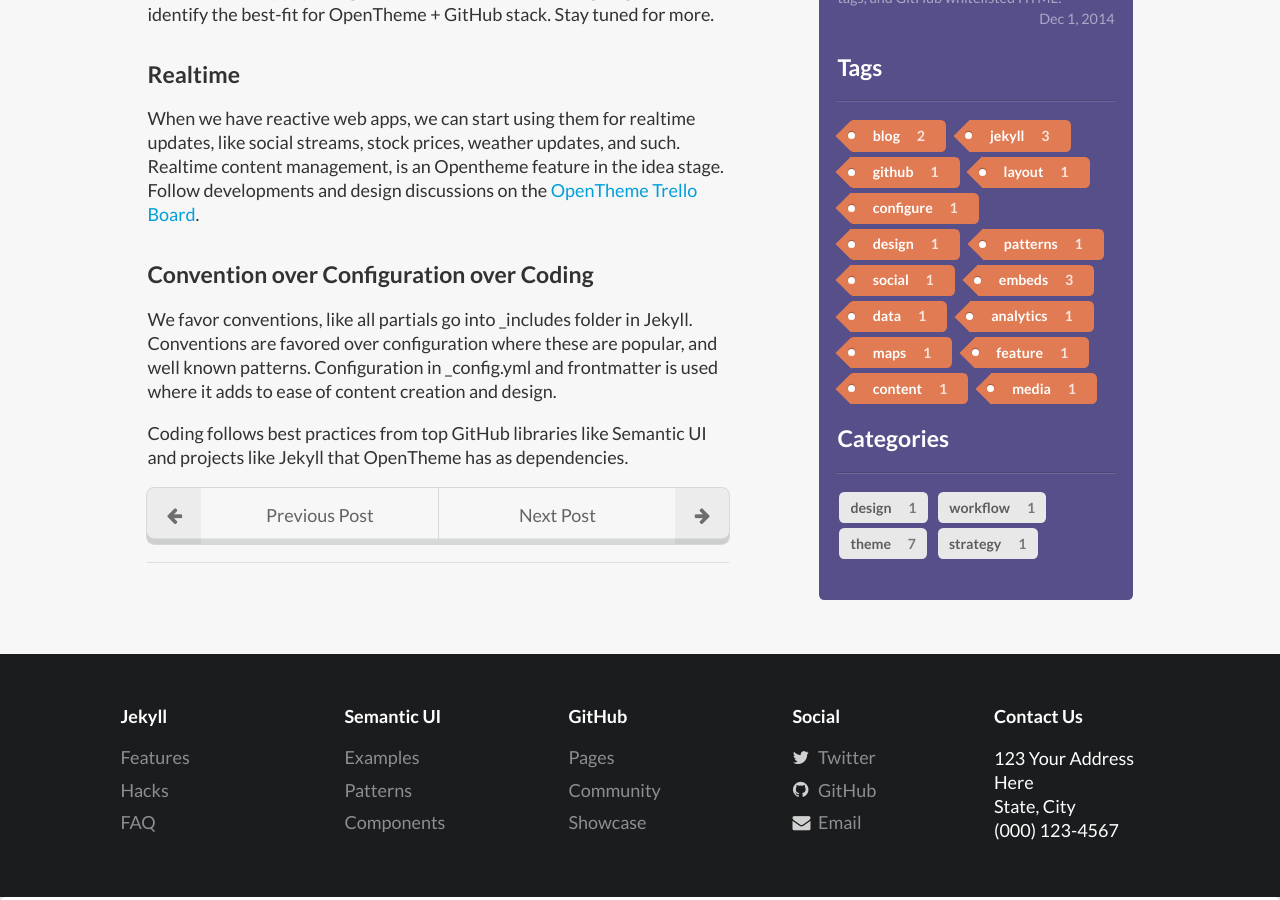
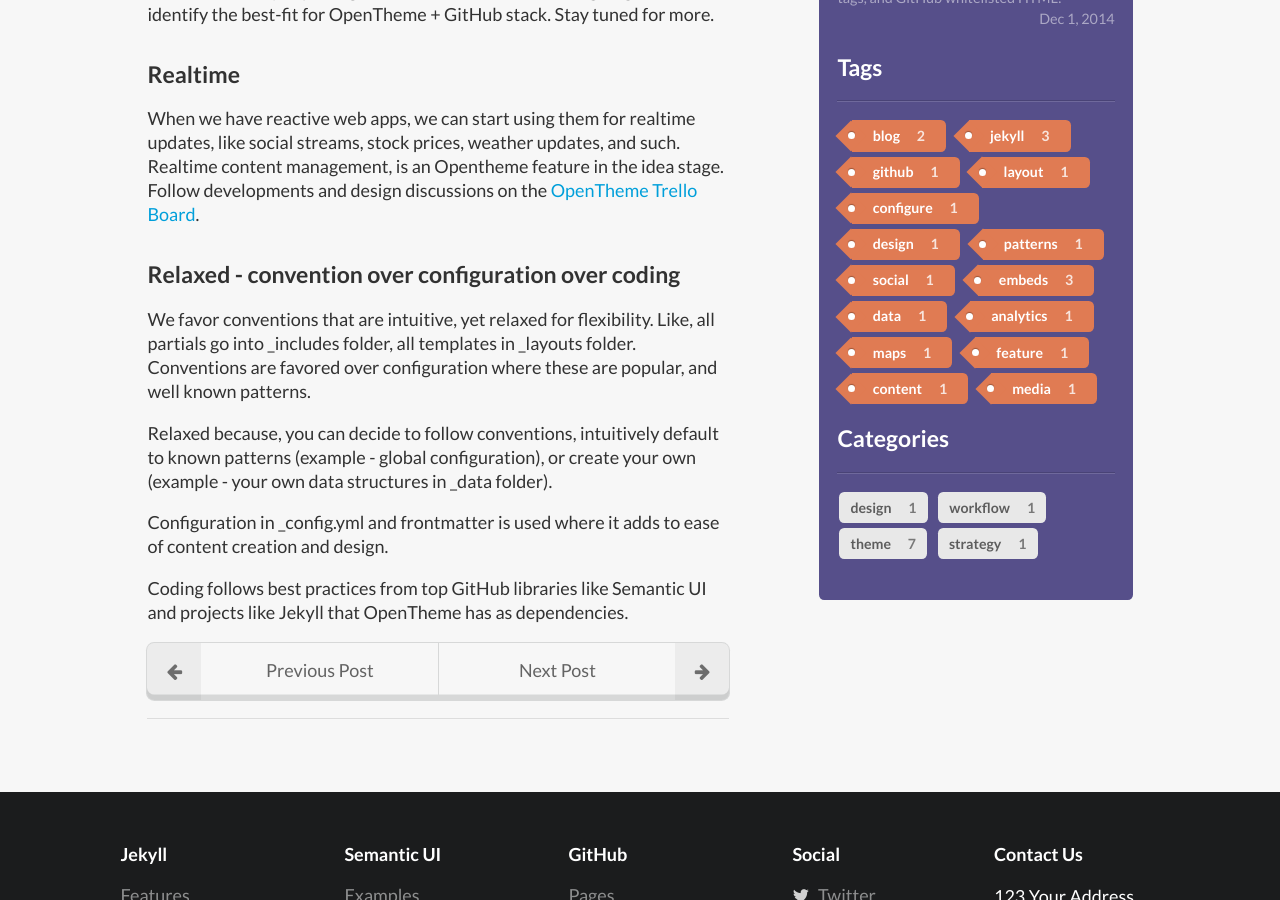
Before and after one commit to manavsehgal/opentheme, a Jekyll site: the page built from _posts/blog/2014-11-29-design-goals-for-opentheme.md, in a window 1280 px wide and 900 px high, scrolled down 1591 px. Built offline with Jekyll 4.4.1, drawn with Linux system fonts in a browser that asks for light colours; nearby versions of some CDN libraries; comment, search, counter and statistics services are not loaded; some of the changed text lies outside the part shown.

Commit message:
Post update - Content strategy...

```diff
--- a/_posts/blog/2014-11-29-design-goals-for-opentheme.md
+++ b/_posts/blog/2014-11-29-design-goals-for-opentheme.md
@@ -7,7 +7,7 @@ tags: design patterns
 category: strategy
 ---
 
-Rapid, Responsive, Reactive, Realtime, Reusable. Convention over Configuration over Coding.
+OpenTheme Design Goals are Rapid, Responsive, Reactive, Realtime, Reusable, and Relaxed.
 
 ### Responsive
 
@@ -56,11 +56,18 @@ social streams, stock prices, weather updates, and such. Realtime content manage
 is an Opentheme feature in the idea stage. Follow developments and design discussions on
 the [OpenTheme Trello Board](https://trello.com/b/Jm8UFV7p).
 
-### Convention over Configuration over Coding
+### Relaxed - convention over configuration over coding
 
-We favor conventions, like all partials go into _includes folder in Jekyll.
+We favor conventions that are intuitive, yet relaxed for flexibility.
+Like, all partials go into _includes folder, all templates in _layouts folder.
 Conventions are favored over configuration where these are popular, and well
-known patterns. Configuration in _config.yml and frontmatter is used where
+known patterns.
+
+Relaxed because, you can decide to follow conventions,
+intuitively default to known patterns (example - global configuration),
+or create your own (example - your own data structures in _data folder).
+
+Configuration in _config.yml and frontmatter is used where
 it adds to ease of content creation and design.
 
 Coding follows best practices from top GitHub libraries like Semantic UI
```
Also changed, not shown: _posts/blog/2014-12-15-content-strategy-for-startup-websites.md (+10 -3 lines), 2 other files.
